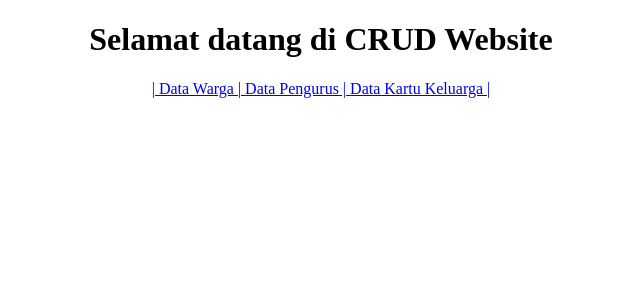
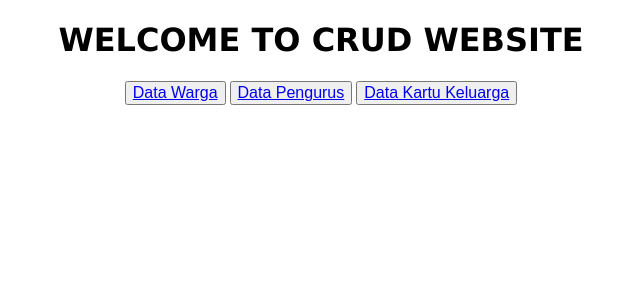
Before and after one commit to dimaswahyu456/crud_web, a PHP site: page /index.php in a window 1280 px wide. Shown: the top 300 px of the page, without its empty margins (319-959 px from the left). Run offline with PHP 8.4, Linux system fonts and the light colour scheme.

Commit message:
ganti button

```diff
--- a/header.php
+++ b/header.php
@@ -7,11 +7,25 @@
     <title>CRUD Website</title>
 </head>
 <body>
-    <h1 style="text-align: center;">Selamat datang di CRUD Website</h1>
+    <h1 style="font-family:verdana;text-align: center;">WELCOME TO CRUD WEBSITE</h1>
     <nav style="text-align: center;">
-        <a href="/crud_web/warga.php">| Data Warga | </a>
-        <a href="/crud_web/pengurus.php"> Data Pengurus | </a>
-        <a href="/crud_web/kartu_keluarga.php"> Data Kartu Keluarga | </a>
+
+    <style scoped="">
+        button {
+            font-size: 100%;
+        }
+        </style>
+    <button class="pure-button">
+        <a href="/crud_web/warga.php" >Data Warga</a>
+    </button>
+    <button class="pure-button">
+    <a href="/crud_web/pengurus.php"> Data Pengurus  </a>
+    </button>
+    <button class="-button">
+     <a href="/crud_web/kartu_keluarga.php"> Data Kartu Keluarga  </a>
+    </button>
+
+
     </nav>
 </body>
 </html>
```
